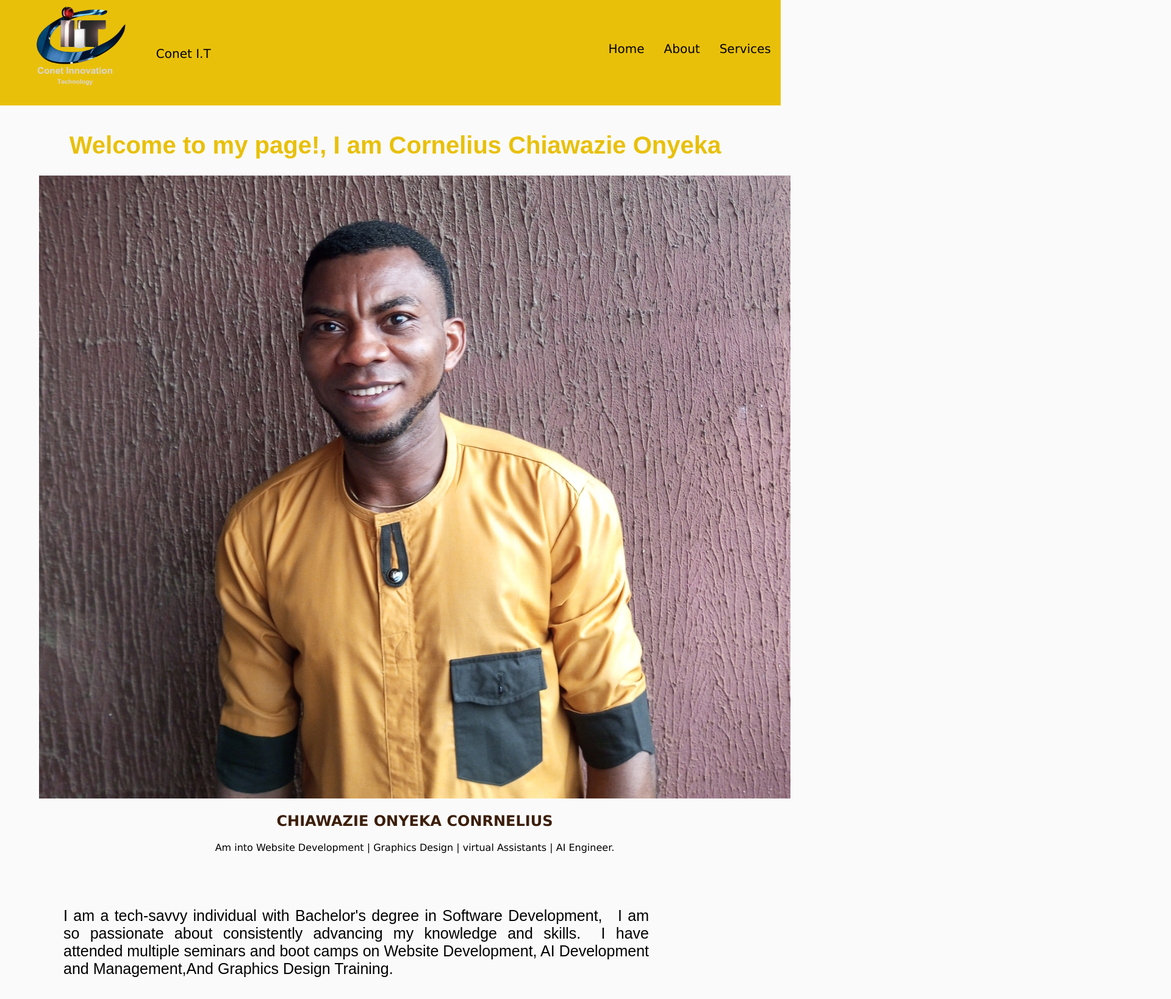
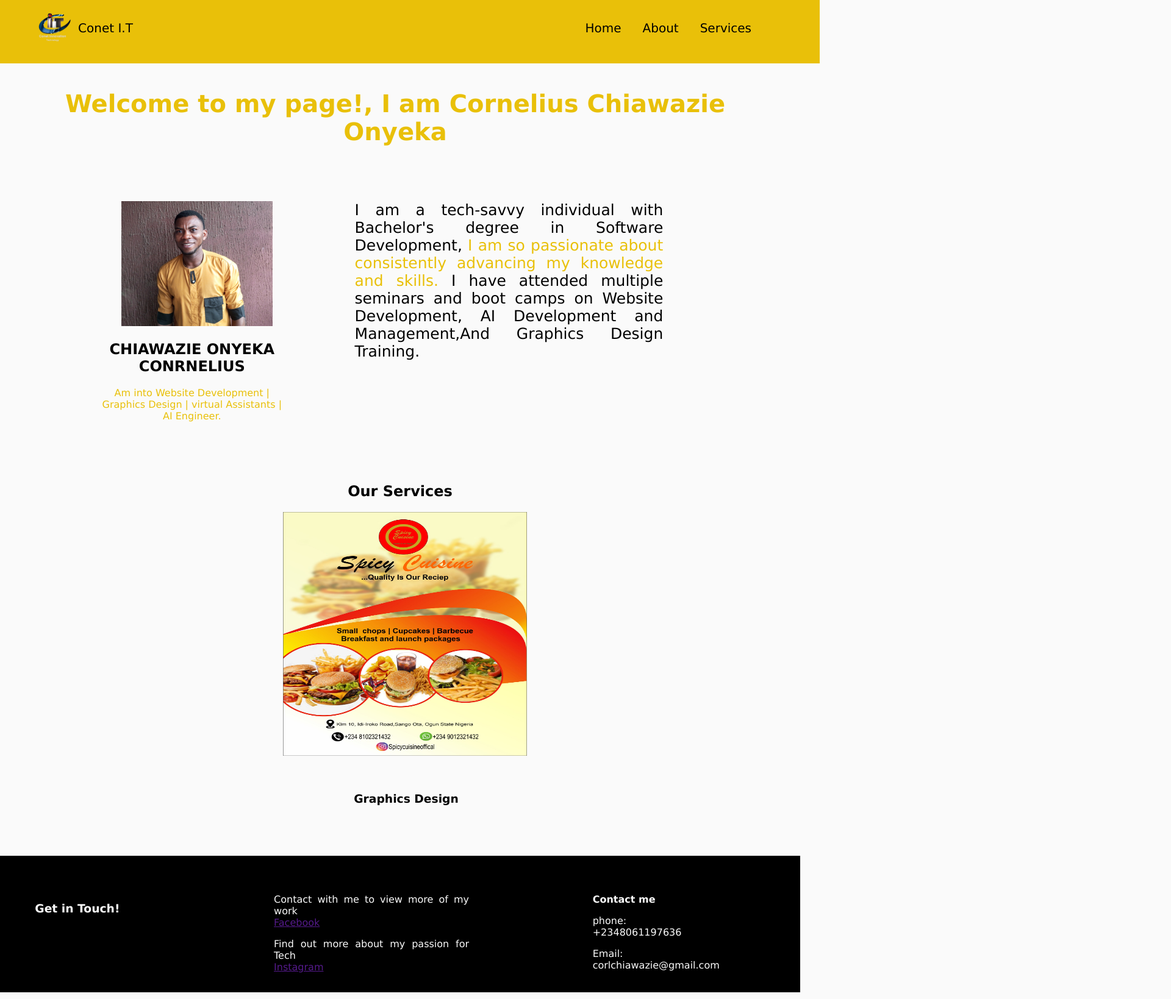
Before and after one commit to ConetOnyeka/My-Profile, a plain HTML site: page index.html in a window 1280 px wide. Shown: the part 13-1652 px from the top of the page at 61% size, 1920 px wide, since content can reach past the window. Drawn offline with Linux system fonts and the light colour scheme.

Commit message:
make changes

```diff
--- a/Style.css
+++ b/Style.css
@@ -1,58 +1,72 @@
+:root{
+    --font-family: Verdana, Geneva, Tahoma, sans-serif;
+    --bd: rgb(250 250 250);
+    --hd: rgb(233, 192, 9);
+    --text:rgb(0, 0, 0);
+    --box-shadow: 0 1px 5px solid rgba(250, 250, 250,0.2);
+
+}
+
 body{
-    font-family: Verdana, Geneva, Tahoma, sans-serif;
+    font-family: var(--font-family);
+    flex-direction: column;
+    align-items: center;
+    justify-content: center;
+    flex-wrap: nowrap;
     width: 100%;
-    height: 0%;
+    height: 100vh;
     margin: 0px;
     box-sizing: border-box;
-    background-color: rgb(250 250 250);
+    background-color:var(--bd);
+
 }
 
 header{
-    position:relative;
-    background-color:  rgb(233, 192, 9);
+    background-color: var(--hd);
     width: 100%;
+    padding: 2rem;
     display: flex;
     align-items: center;
     justify-content:space-between;
     font-size: 20px;
+    box-shadow: var(--boder);
 }
 
 .nav-header{
-   display: flex;
-   flex-direction: row;
-   margin: 1rem;
-   gap: 1rem;
-   align-items: center;
-
-}
-#logo{
-    width: 30%;
-}
-#name{
-   margin-top: 1rem;
-   color: rgb(0, 0, 0);
-
+    display: flex;
+    flex-direction: row;
+    align-items: center;
 }
 
+#name{
+   color: var(--text);
+}
+
+img{
+    width: 5rem;
+    margin-left: 1rem;
+}
 nav{
+    margin-right: 5rem;
     display: flex;
     align-items: center;
+    justify-content: space-around;
+    gap: 35px;
 }
 
 li{
     list-style: none;
-    padding: 1rem;
-    color: rgb(0, 0, 0);
+    color: var(--text);
+    gap: 15px;
 }
 
 nav a{
    text-decoration: none;
-   color: rgb(0, 0, 0);
+   color: var(--text);
 }
 
 span{
-    padding: 1rem;
-    color: rgb(0, 0, 0);
+    color: var(--hd);
 }
 
 main{
@@ -60,15 +74,27 @@ main{
 }
 
 #img-sech{
+    width: 30%;
     border-radius: 70px;
     margin-left: 5rem;
+    margin-top: 4rem;
 
+}
+
+.content{
+    width: 70%;
+    margin-top: 2rem;
+    font-size: 25px;
+    padding-left: 3.5rem;
+    padding-right: 2rem;
+    padding-bottom: 2rem;
+    font-family: var(--font-family);
+    word-spacing: normal;
 }
 
 .section{
     margin-top: 1rem;
-    margin-left: 20rem;
-    width: 100%;
+    margin-left: 5rem;
     display: flex;
     flex-direction: row;
     justify-content: center;
@@ -84,9 +110,9 @@ p{
 }
 
 .a-link{
-    background-color: azure;
+    background-color:var(--hd);
     justify-content: center;
-    color: black;
+    color:var(--hd);
     display: flex;
     padding-left: 1rem;
     padding-top: 1rem;
@@ -99,11 +125,8 @@ p{
 }
 
 article{
-        width: 100%;
-        margin-top: 5rem;
-        color: black;
-
-
+    width: 100%;
+    margin-top: 5rem;
 }
 
 article img{
@@ -111,18 +134,18 @@ article img{
     height: 400px;
 }
 
-.Services{
-    color: black;
+.Service{
     display: flex;
-    flex-direction: row;
     justify-content: center;
-
-
+    flex-direction: column;
+    align-items: center;
+    margin-top: 2rem;
+    margin-left: 2rem;
 }
 
-img{
-    width: 100%;
-    height: 50%;
+.proflie{
+    width: 40px;
+    height: 40px;
 }
 
 h1{
@@ -139,88 +162,65 @@ div{
 
 }
 
-
-p{
-    margin-top: 2.5rem;
-    font-size: 25px;
-    padding-left: 3.5rem;
-    padding-right: 2rem;
-    padding-bottom: 2rem;
-    font-family:  Arial, sans-serif;
-    word-spacing: normal;
-}
-
-
-h2, h3{
-
-    color: rgb(250, 250, 250);
-
+h2 h3{
+    color: var(--bd);
 }
 
 .linkedin{
 
-    background-color: blue;
+    background-color:var(--hd);
     border-radius: 50%;
     text-align: center;
 
 
 }
 
-.insta{
-    box-sizing: border-box;
-    background-color: rgb(0, 255, 21);
+footer{
+    font-weight: lighter;
+    width: 100%;
+    padding: 1rem;
+    display: flex;
+    flex-direction:row;
+    justify-content: space-around;
+    background-color: var(--text);
+    color: var(--bd);
 }
 
-footer{
-    background-color: black;
-    color: rgb(255, 255, 255);
-    padding-top: 0.1rem;
+h3{
+    padding-left: 20px;
+    margin-top: 60px;
+    justify-items: center;
+}
 
+.view-me{
+    width: 50%;
+    padding-left: 50px;
+    margin-top: 30px;
+    justify-items: center;
+
+}
+.Contact-me{
+    font-weight: 300;
+    margin-top: 30px;
+    margin-right: 40px;
 }
 
 #caption{
- color: black;
+ color: var(--text);
 }
 
-@media(min-width:300px){
-    li{
-        list-style: none;
-        padding: 1rem;
+@media (max-width:800px){
+    body{
+        background-color:var(--bd);
         display: flex;
-        justify-content: space-around;
-        color: rgb(0, 0, 0);
+        flex-direction: column;
+        align-items: center;
+        flex-wrap: nowrap;
+        font-family: var(--font-family);
+        margin: 0;
+        width: 100%;
+        height: auto;
     }
 
 
-    h1{
-        font-family: Arial, Helvetica, sans-serif;
-    }
-    #img-sech{
-        border-radius: 70px;
-        margin-left: 3rem;
-
-    }
-    .section{
-        margin-top: 1rem;
-        margin-left: 1rem;
-        width: 100%;
-        display: flex;
-        flex-direction: column;
-        justify-content: center;
-
-    }
-
-    .content{
-        margin-left: 2rem;
-        margin-top: 1rem;
-        padding-top: 2rem;
-        font-weight: lighter;
-        width: 150%;
-
 }
-
-.Services{
-   margin-left: auto;
-
-}
-}
--- a/index.html
+++ b/index.html
@@ -7,11 +7,13 @@
     <link rel="stylesheet" href="Style.css">
 </head>
 <body>
+
     <header id="nav-header">
+
         <div class="nav-header">
-            <div id="logo">
+
                 <img src="logo.png" alt="logo">
-             </div>
+
 
                  <div id="name">
                      Conet I.T
@@ -35,15 +37,15 @@
 
             <div id="img-sech">
 
-            <img src="Onyeka.jpg" alt="My profile">
+            <img class="profile" style="width: 80%;" src="Onyeka.jpg" alt="My profile" >
 
 
-                <h2  style="color:  rgba(60,30, 10);">CHIAWAZIE ONYEKA CONRNELIUS</h2>
+                <h2>CHIAWAZIE ONYEKA CONRNELIUS</h2>
                 <span id="co">Am into Website Development | Graphics Design | virtual Assistants | AI Engineer.</span>
             </div>
 
            <div class="content">
-            <p>I am a tech-savvy individual with Bachelor's degree in Software Development,<span>
+            <p class="content">I am a tech-savvy individual with Bachelor's degree in Software Development,<span>
             I am so passionate about consistently advancing my knowledge and skills.</span>
             I have attended multiple seminars and boot camps on Website Development,
             AI Development and Management,And Graphics Design Training.
@@ -60,7 +62,7 @@
          <article>
 
            <div class="Service">
-            <h2 style="color:  rgba(60,30, 10);">Our Services</h2>
+            <h2>Our Services</h2>
 
             <img id="image" src="./image/slide1.jpg" alt="Slideshow image" >
            <h3 id="caption">Graphics Design</h3>
@@ -75,22 +77,38 @@
     </main>
 
     <footer>
-        <div >
-            <h2>Get in Touch!</h2>
-            <span>Contact with me to view more of my work</span>
-        </div>
 
-        <div>
-            <h2>Find out more about my passion for Tech</h2>
-           <h1>Contact me</h1>
-           <h2>
-            phone +2348061197636
-           </h2>
+            <h3>Get in Touch!</h3>
+         <div class="view-me">
+            <p>
+                Contact with me to view more of my work <br>
 
-           <h2>
-            Email corlchiawazie@gmail.com
-           </h2>
-        </div>
+
+            <a href="">Facebook</a> </p>
+
+            <p>
+                Find out more about my passion for Tech
+
+            <br>
+
+
+            <a href="">Instagram</a> </p>
+         </div>
+
+         <div class="Contact-me">
+            <p>
+                <strong>Contact me </strong>
+               </p>
+               <p>
+                phone: +2348061197636
+               </p>
+
+               <p>
+                Email: corlchiawazie@gmail.com
+               </p>
+
+         </div>
+
 
     </footer>
 
```
Also changed, not shown: About.html (deleted, +0 -66 lines), Services.html (deleted, +0 -77 lines).
